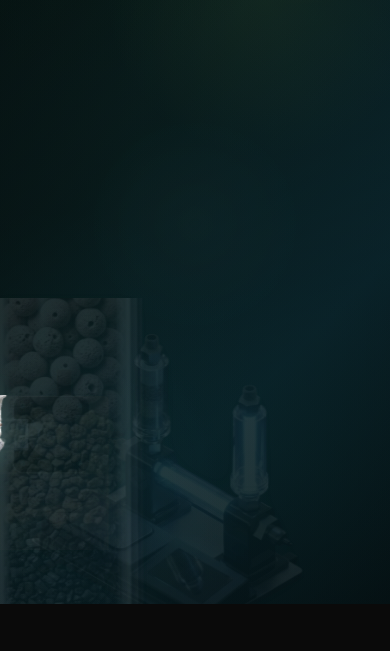
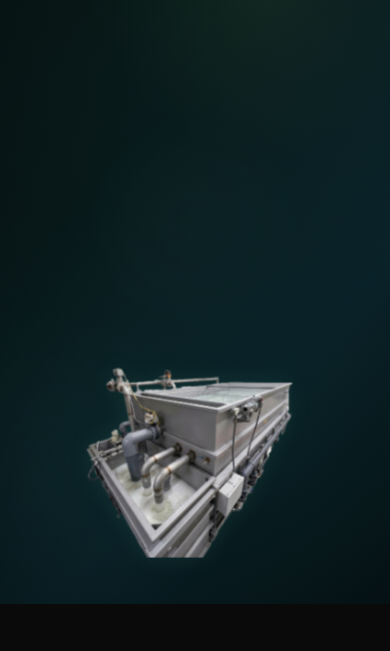
Before and after one commit to FENGYU-Group/LED, a plain HTML site: page index.html in a window 390 px wide. Shown: the part 1084-1735 px from the top of the page. Drawn offline with nearby package versions, Linux system fonts and the light colour scheme.

Commit message:
Update index.html

```diff
--- a/index.html
+++ b/index.html
@@ -188,9 +188,9 @@
         .orbit-wrapper {
             position: absolute;
             left: 50%;
-            top: 72%;
-            width: 1000px;
-            height: 520px;
+            top: 55%;
+            width: 420px;
+            height: 420px;
             transform: translate(-50%, -50%);
             display: flex;
             align-items: center;
@@ -200,24 +200,28 @@
 
         .product-node {
             position: absolute;
-            width: 500px;
-            height: 500px;
+            inset: 0;
+            margin: auto;
+            width: 420px;
+            height: 420px;
             display: flex;
             justify-content: center;
             align-items: center;
-            opacity: 0.1;
-            filter: grayscale(1) blur(5px);
-            transition: opacity 0.6s ease, filter 0.6s ease;
+            opacity: 0;
+            filter: blur(8px);
+            transform: scale(0.92);
+            transition: opacity 0.5s ease, filter 0.5s ease, transform 0.5s ease;
         }
 
         .product-node.active {
             opacity: 1;
-            filter: grayscale(0) blur(0);
+            filter: blur(0);
+            transform: scale(1);
         }
 
         .product-node img {
+            max-width: 100%;
             max-height: 100%;
-            max-width: 100%;
             object-fit: contain;
             filter:
                 drop-shadow(0 0 30px rgba(131, 215, 174, 0.16))
@@ -513,23 +517,24 @@
             }
 
             .orbit-wrapper {
-                width: 92vw;
-                max-width: 520px;
-                height: 280px;
+                width: 240px;
+                height: 240px;
                 left: 50%;
-                top: 74%;
+                top: 70%;
                 transform: translate(-50%, -50%);
             }
 
             .product-node {
-                width: 320px;
-                height: 320px;
-                filter: grayscale(0.35);
-                transition: opacity 0.35s ease, filter 0.35s ease;
+                inset: 0;
+                margin: auto;
+                width: 240px;
+                height: 240px;
+                filter: blur(6px);
+                transition: opacity 0.35s ease, filter 0.35s ease, transform 0.35s ease;
             }
 
             .product-node.active {
-                filter: grayscale(0);
+                filter: blur(0);
             }
 
             .product-node img {
@@ -741,20 +746,6 @@
             function initPurifyAnimation() {
                 const isMobile = window.matchMedia("(max-width: 768px)").matches;
 
-                const positions = isMobile
-                ? [
-                    { x: -150, y: 20 },
-                    { x: -50,  y: -10 },
-                    { x: 50,   y: -10 },
-                    { x: 150,  y: 20 }
-                ]
-                : [
-                    { x: -300, y: 40 },
-                    { x: -100, y: -20 },
-                    { x: 100,  y: -20 },
-                    { x: 300,  y: 40 }
-                ];
-
                 let currentIndex = -1;
 
                 ScrollTrigger.getAll().forEach(trigger => trigger.kill());
@@ -775,10 +766,10 @@
                     transformOrigin: "50% 50%"
                 });
 
-                nodes.forEach((node, i) => {
+                nodes.forEach((node) => {
                     gsap.set(node, {
-                        x: positions[i].x,
-                        y: positions[i].y,
+                        x: 0,
+                        y: 0,
                         rotation: 0,
                         force3D: true,
                         transformOrigin: "50% 50%"
```
